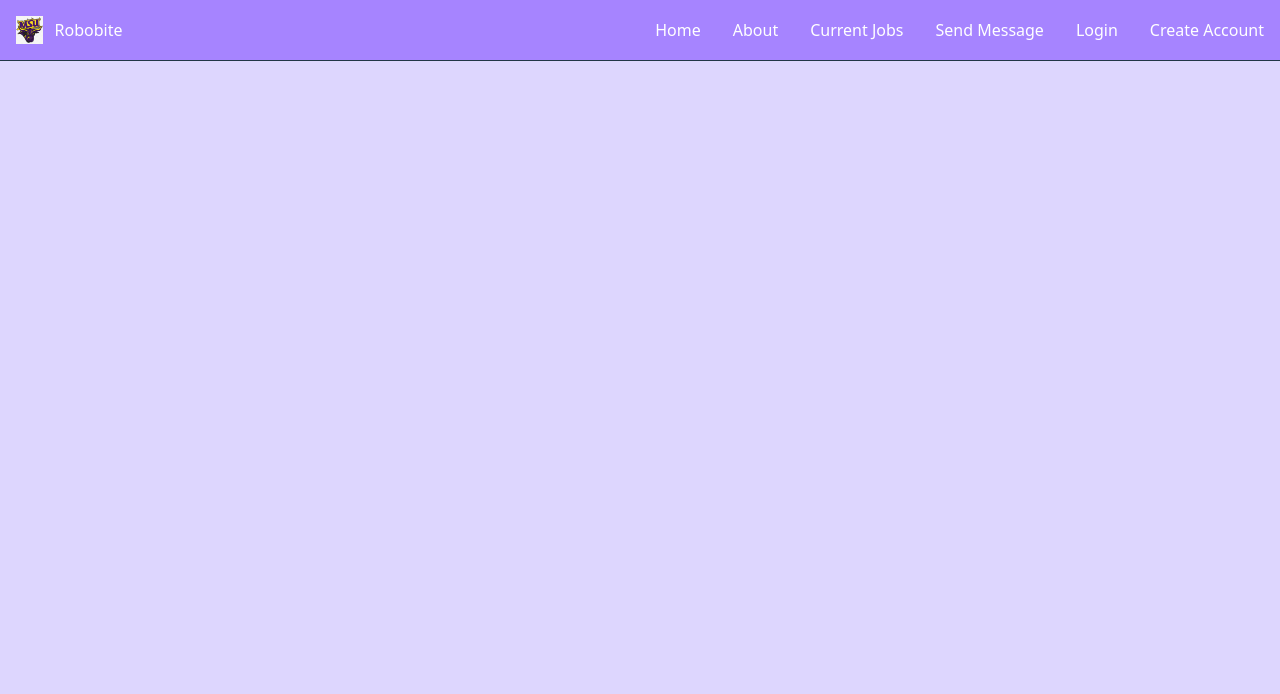
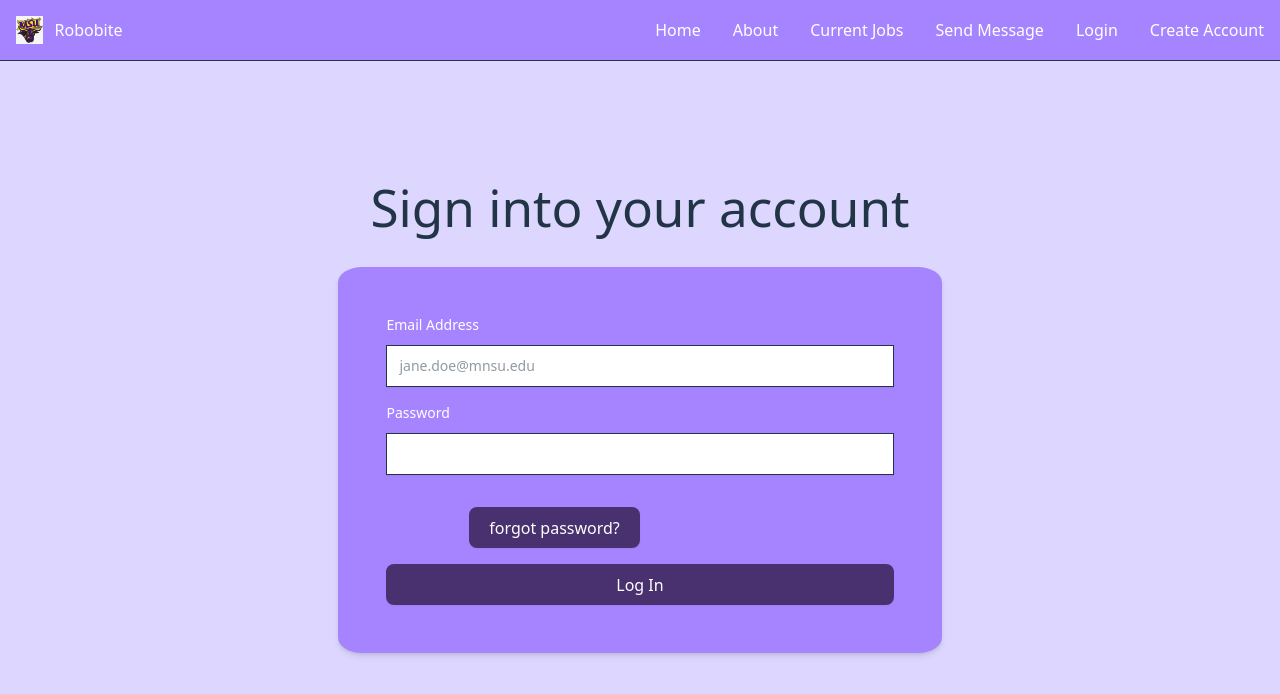
Before and after one commit to JonahG046/Robot_Project, a React (Vite) app in the folder BlackLotus/: page /Login in a window 1280 px wide. Shown: the top 694 px of the page. Built offline with nearby package versions, Linux system fonts and the light colour scheme.

Commit message:
login page

```diff
--- a/BlackLotus/src/Routes.tsx
+++ b/BlackLotus/src/Routes.tsx
@@ -3,6 +3,7 @@ import CreateAuth from "./pages/Auth"
 import Home from "./pages/Home"
 import About from "./pages/About"
 import CurrentJobs from "./pages/CurrentJobs"
+import Login from "./pages/Login"
 
 const Routes = () => {
     return (
@@ -12,6 +13,7 @@ const Routes = () => {
                 <Route path="/Home" component={Home}/>
                 <Route path="/About" component={About}/>
                 <Route path="/Current-jobs" component={CurrentJobs}/>
+                <Route path="/Login" component={Login}/>
             </Switch>
         </Router>
 
--- a/BlackLotus/src/pages/Login/Login.tsx
+++ b/BlackLotus/src/pages/Login/Login.tsx
@@ -1,10 +1,37 @@
+import Button from "../../components/shared/Button"
+import Input from "../../components/shared/Input"
+
+const Login = () => {
+    const submitHandler = (event: any) => {
+        console.log("form submitted", event.target);
+    }
+
+    return (
+    <>
+        <body className="bg-violet-200" />
+        <h1 className="p-8">
+            Sign into your account
+        </h1>
+
+        <div className="p-12 shadow-md rounded-[4%] bg-violet-400">
+            <form name="account"className="flex flex-col gap-4" onSubmit={submitHandler}>
+                <Input id="email-address" label="Email Address" placeholder="jane.doe@mnsu.edu" type="email" />
+                <Input id="password" label="Password" type="password" />
+                <div className="w-1/2"/>
+                <div className="w-1/2 text-right">
+                    <Button className="bg-transparent" text="forgot password?" type="submit" />
+                </div>
+                <Button className="bg-violet-200 w-full" text="Log In" type="submit" />
+            </form>
+        </div>
+
+    </>
 
 
 
-const Login = ({}) => {
-    return <div>
+    )
 
-    </div>
+
+
 }
-
 export default Login
```
